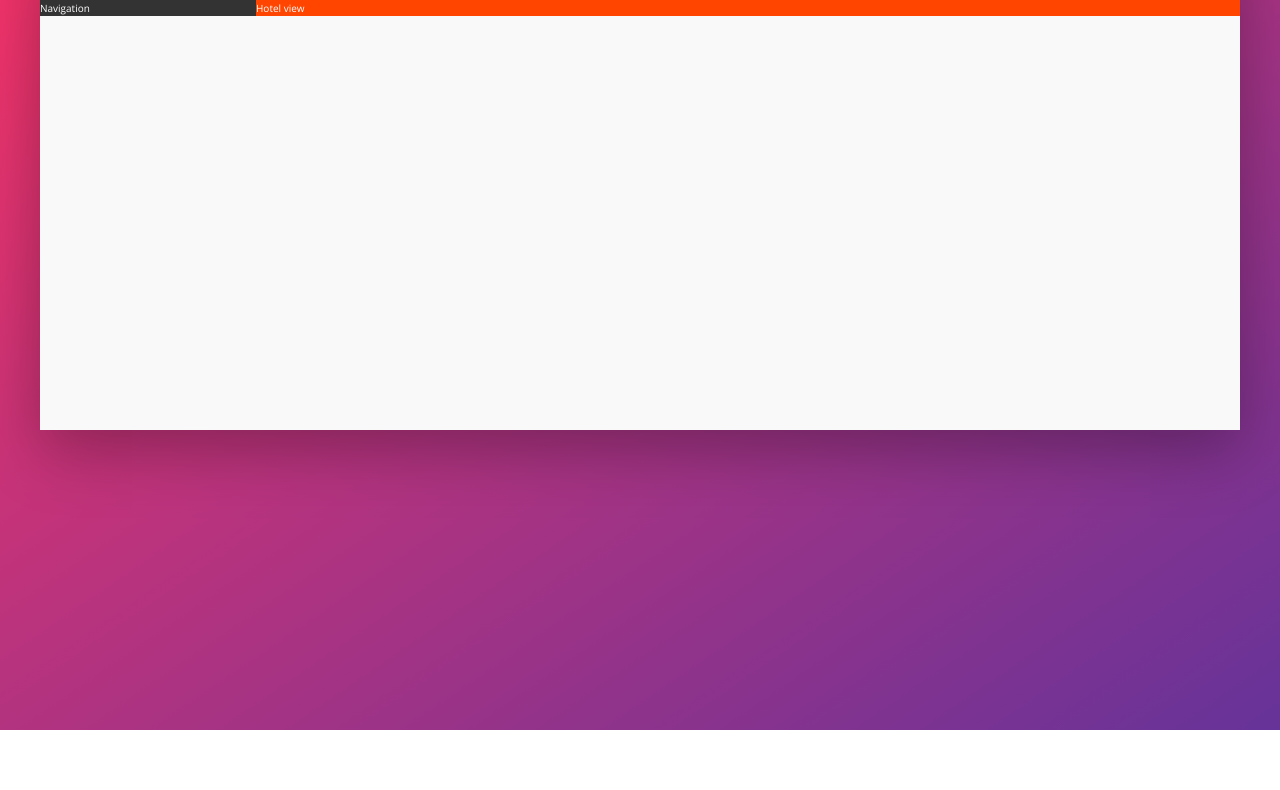
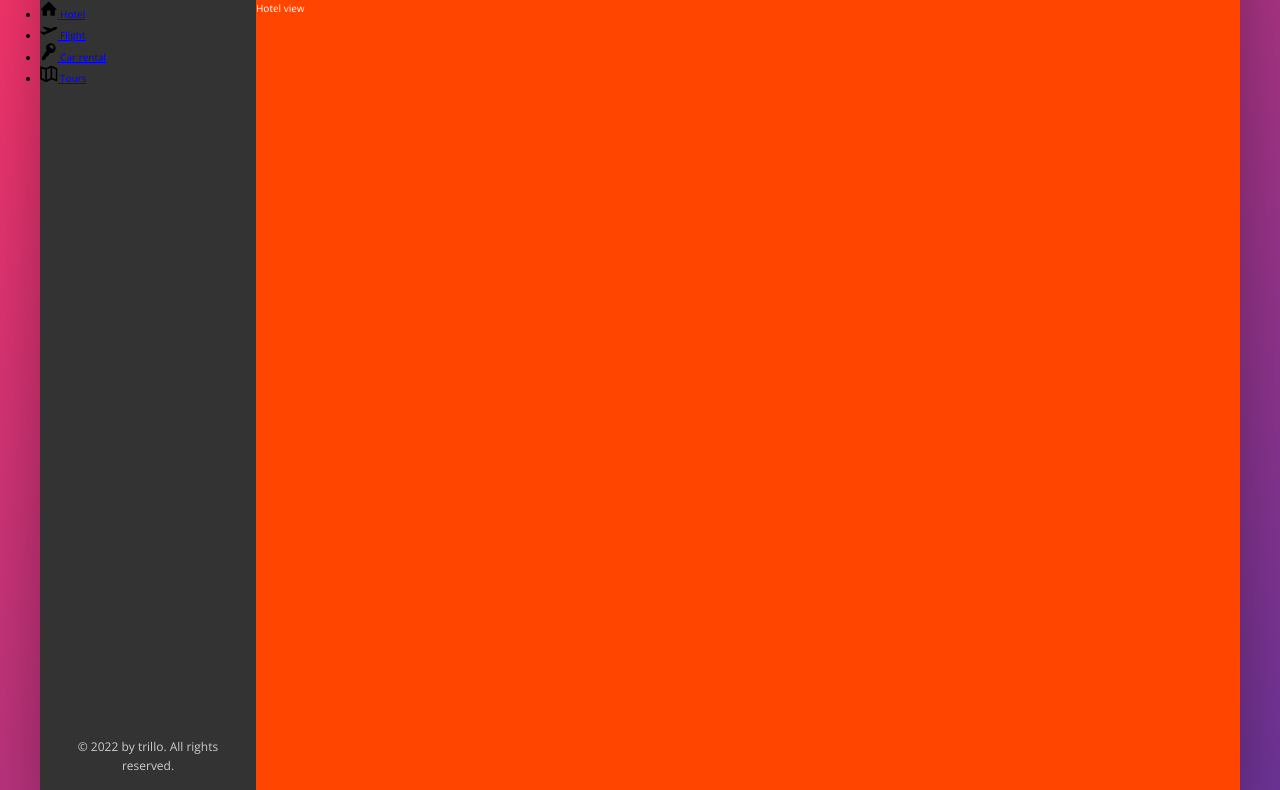
Before and after one commit to kabirolawore/trillo-app, a website: page index.html in a window 1280 px wide. Shown: the part 150-940 px from the top of the page. Before the commit the page ends 880 px from the top, so only its background shows below. Drawn offline with nearby package versions, Linux system fonts and the light colour scheme.

Commit message:
Building navigation part 1

```diff
--- a/index.html
+++ b/index.html
@@ -58,8 +58,49 @@
         </nav>
         <!--  -->
       </header>
+
       <div class="content">
-        <nav class="sidebar">Navigation</nav>
+        <nav class="sidebar">
+          <ul class="side-nav">
+            <li class="side-nav__item">
+              <a href="#" class="side-nav__link">
+                <svg class="side-nav__icon">
+                  <use xlink:href="img/sprite.svg#icon-home"></use>
+                </svg>
+                <span>Hotel</span>
+              </a>
+            </li>
+
+            <li class="side-nav__item">
+              <a href="#" class="side-nav__link">
+                <svg class="side-nav__icon">
+                  <use xlink:href="img/sprite.svg#icon-aircraft-take-off"></use>
+                </svg>
+                <span>Flight</span>
+              </a>
+            </li>
+
+            <li class="side-nav__item">
+              <a href="#" class="side-nav__link">
+                <svg class="side-nav__icon">
+                  <use xlink:href="img/sprite.svg#icon-key"></use>
+                </svg>
+                <span>Car rental</span>
+              </a>
+            </li>
+
+            <li class="side-nav__item">
+              <a href="#" class="side-nav__link">
+                <svg class="side-nav__icon">
+                  <use xlink:href="img/sprite.svg#icon-map"></use>
+                </svg>
+                <span>Tours</span>
+              </a>
+            </li>
+          </ul>
+
+          <div class="legal">&copy; 2022 by trillo. All rights reserved.</div>
+        </nav>
         <main class="hotel-view">Hotel view</main>
       </div>
     </div>
--- a/sass/_components.scss
+++ b/sass/_components.scss
@@ -122,3 +122,29 @@
     margin-right: 1rem;
   }
 }
+
+/////////////////////////////////////////
+// Side Navigation
+
+.side-nav {
+  &__item {
+  }
+
+  &__link {
+  }
+
+  &__icon {
+    width: 1.75rem;
+    height: 1.75rem;
+  }
+}
+
+/////////////////////////////////////////
+// Legal Text
+
+.legal {
+  font-size: 1.2rem;
+  text-align: center;
+  color: var(--color-grey-light-4);
+  padding: 2.5rem;
+}
--- a/sass/_layout.scss
+++ b/sass/_layout.scss
@@ -25,11 +25,19 @@
 .sidebar {
   background-color: var(--color-grey-dark-1);
   flex: 0 0 18%;
-  color: #fff;
+
+  // flex
+  display: flex;
+  flex-direction: column;
+  justify-content: space-between;
 }
 
 .hotel-view {
+  background-origin: #fff;
+  flex: 1;
+
+  // Test
+  height: 80rem;
   background-color: orangered;
   color: #fff;
-  flex: 1;
 }
```
Also changed, not shown: css/style.css.
